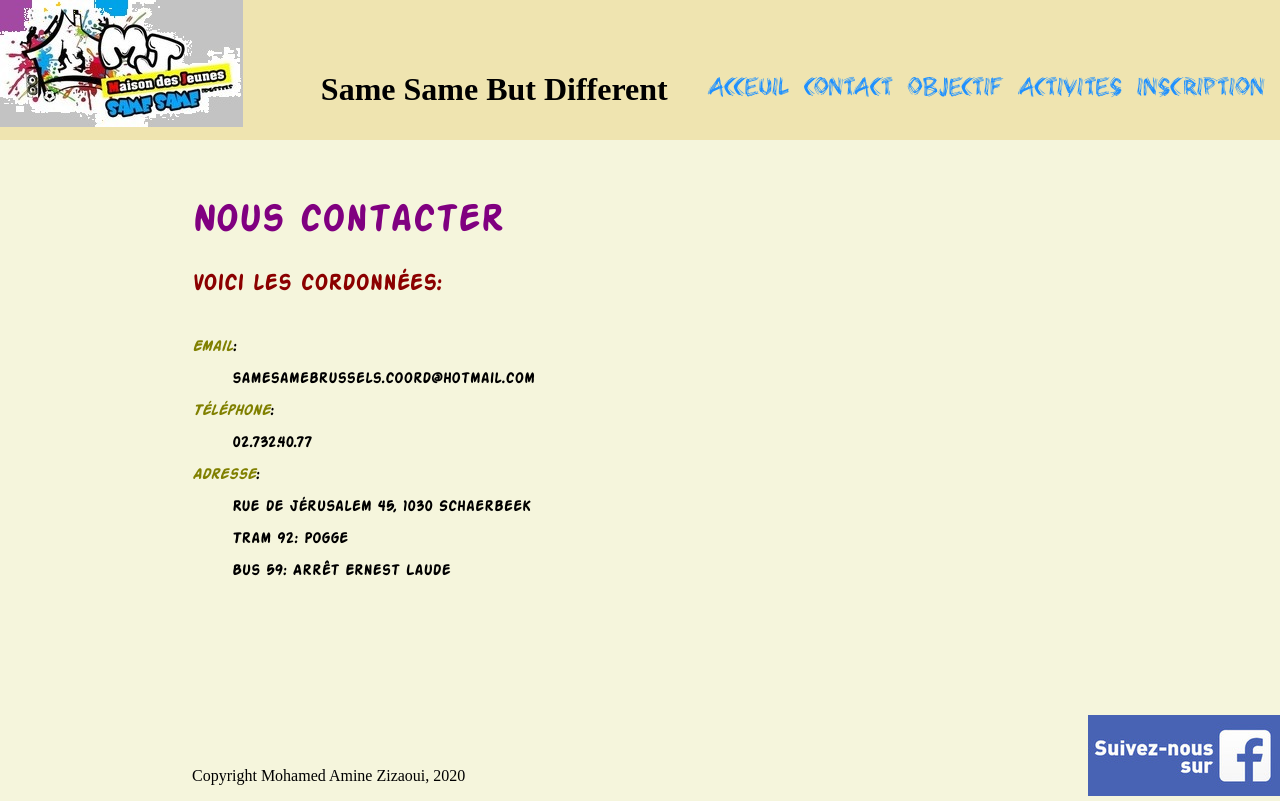
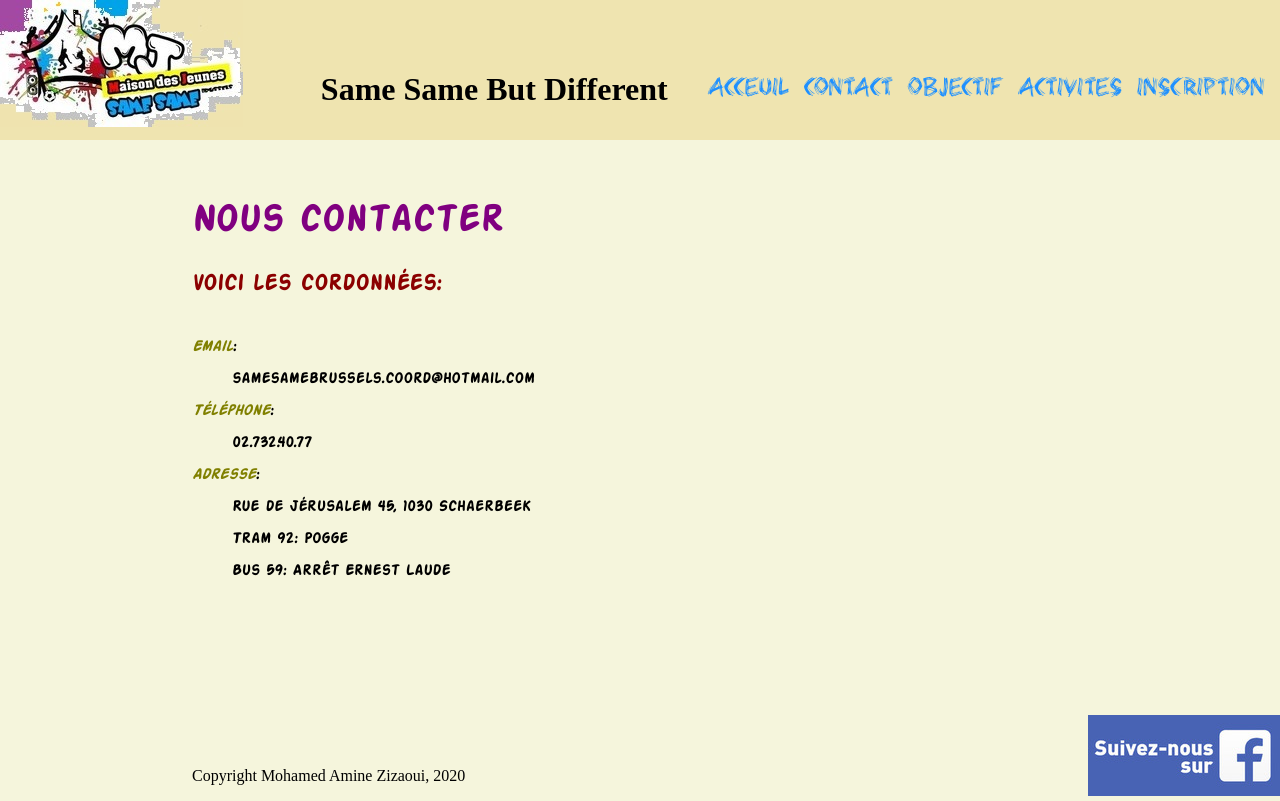
Before and after one commit to MohamedAmine23/ProjetSamesame, a plain HTML site: page Contact.html in a window 1280 px wide. Drawn offline with Linux system fonts and the light colour scheme; files whose address does not match are found by name; a web font is replaced by a local one.

Commit message:
Update Contact.html

```diff
--- a/Contact.html
+++ b/Contact.html
@@ -9,7 +9,7 @@
 
 		<header >
 
-			<div id="logo"><img src="image/samex.jpeg" alt="logo"></div>
+			<div id="logo"><img src="image/samex2.jpeg" alt="logo"></div>
 			<div id="boite" >
 				<h1>Same Same But Different</h1>
 
```
